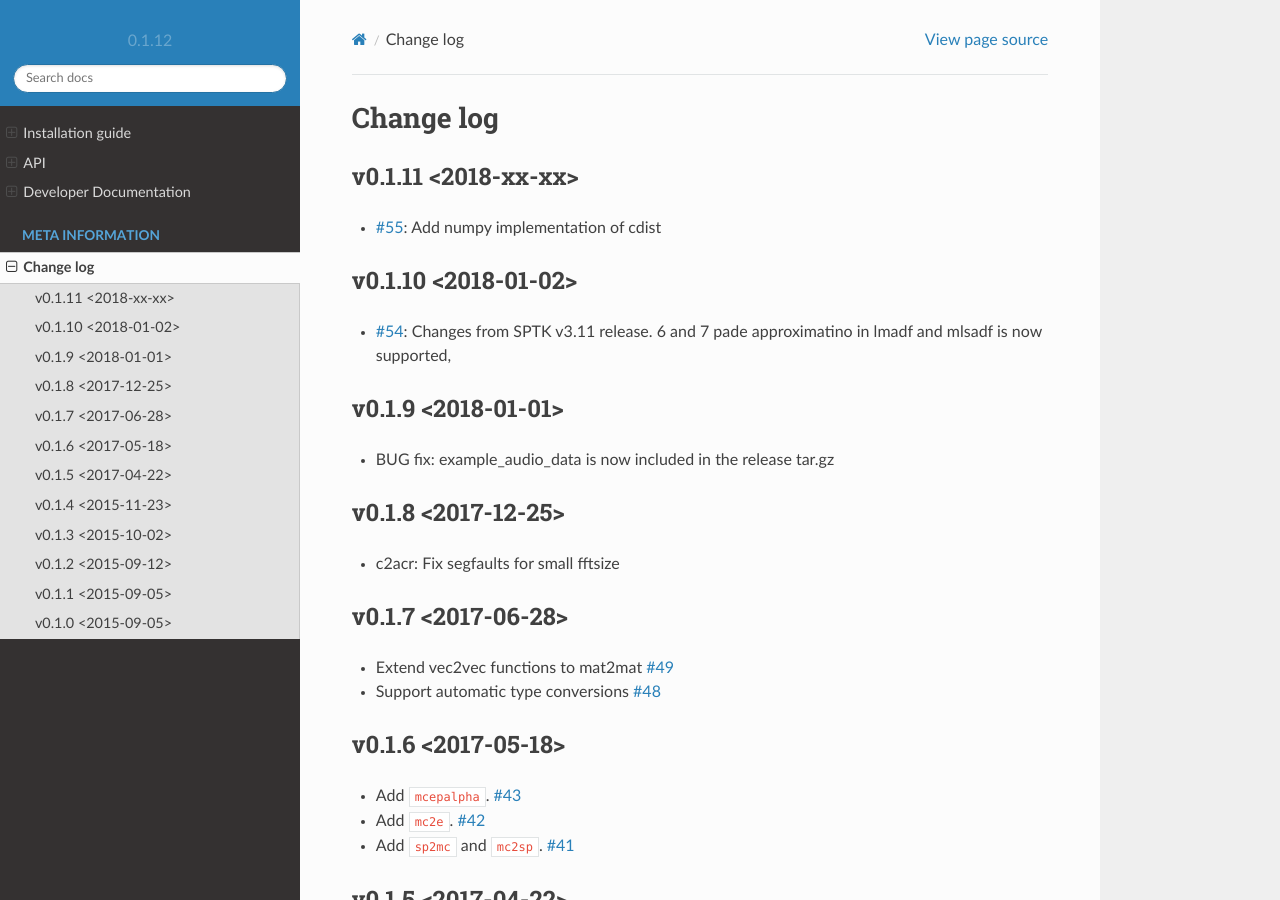
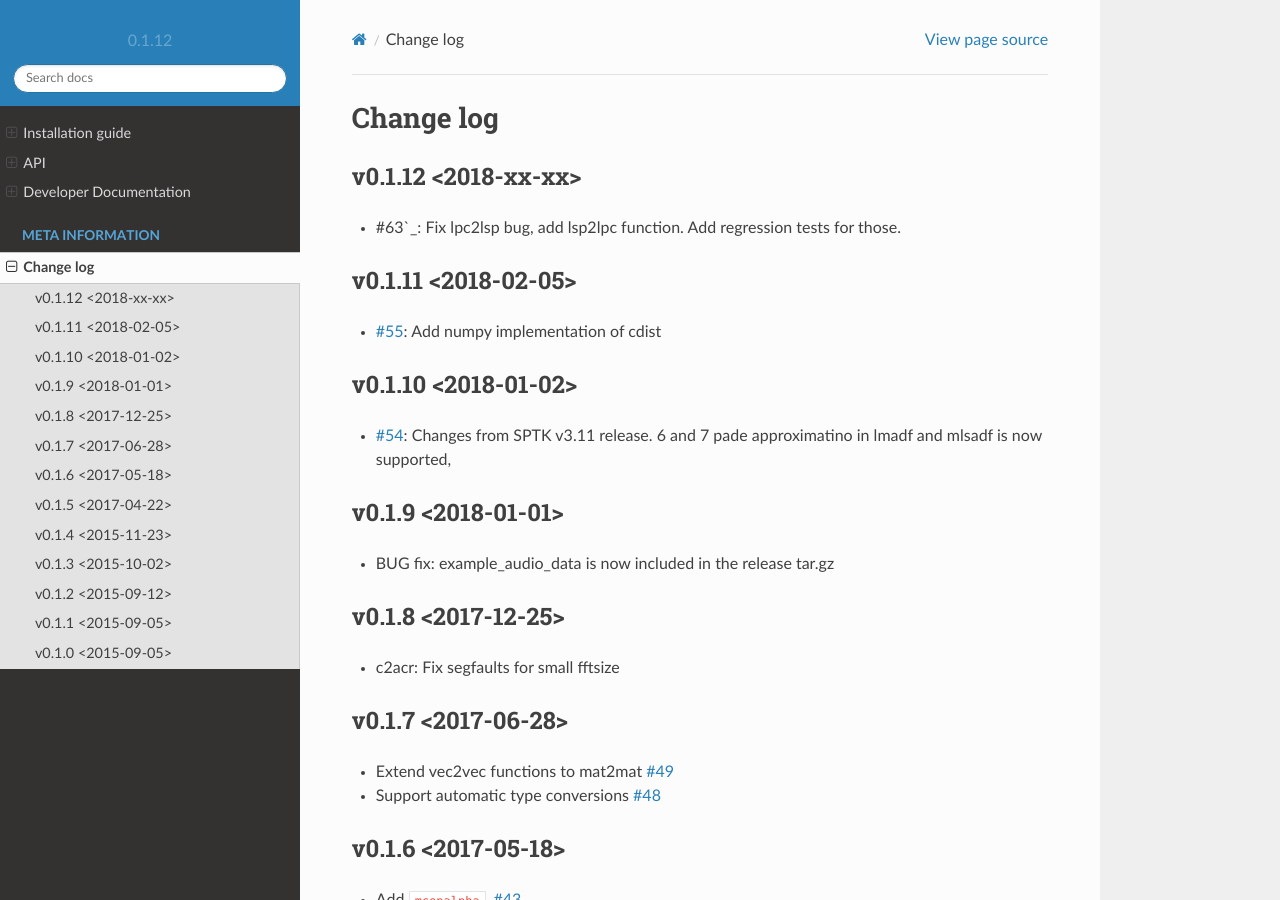
Before and after one commit to r9y9/pysptk, a Sphinx documentation site: the page built from docs/changelog.rst, in a window 1280 px wide and 900 px high. Built offline with Sphinx 7.4.7 and the Read the Docs theme 2.0.0, drawn with Linux system fonts in a browser that asks for light colours.

Commit message:
add change log

```diff
--- a/docs/changelog.rst
+++ b/docs/changelog.rst
@@ -1,7 +1,12 @@
 Change log
 ==========
 
-v0.1.11 <2018-xx-xx>
+v0.1.12 <2018-xx-xx>
+--------------------
+
+- #63`_: Fix lpc2lsp bug, add lsp2lpc function. Add regression tests for those.
+
+v0.1.11 <2018-02-05>
 --------------------
 
 - `#55`_: Add numpy implementation of cdist
@@ -101,3 +106,4 @@ v0.1.0 <2015-09-05>
 
 .. _#54: https://github.com/r9y9/pysptk/pull/54
 .. _#55: https://github.com/r9y9/pysptk/issues/55
+.. _#63: https://github.com/r9y9/pysptk/pull/63
```
